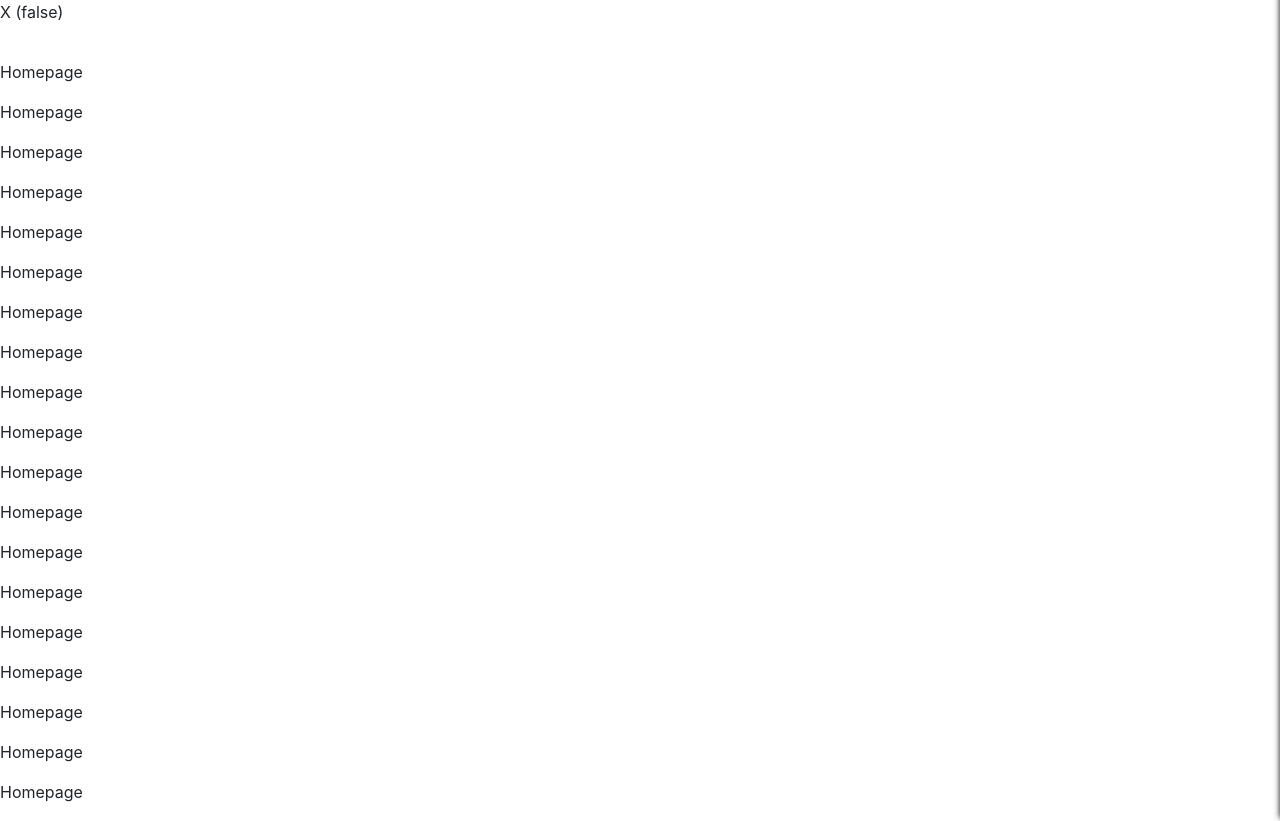
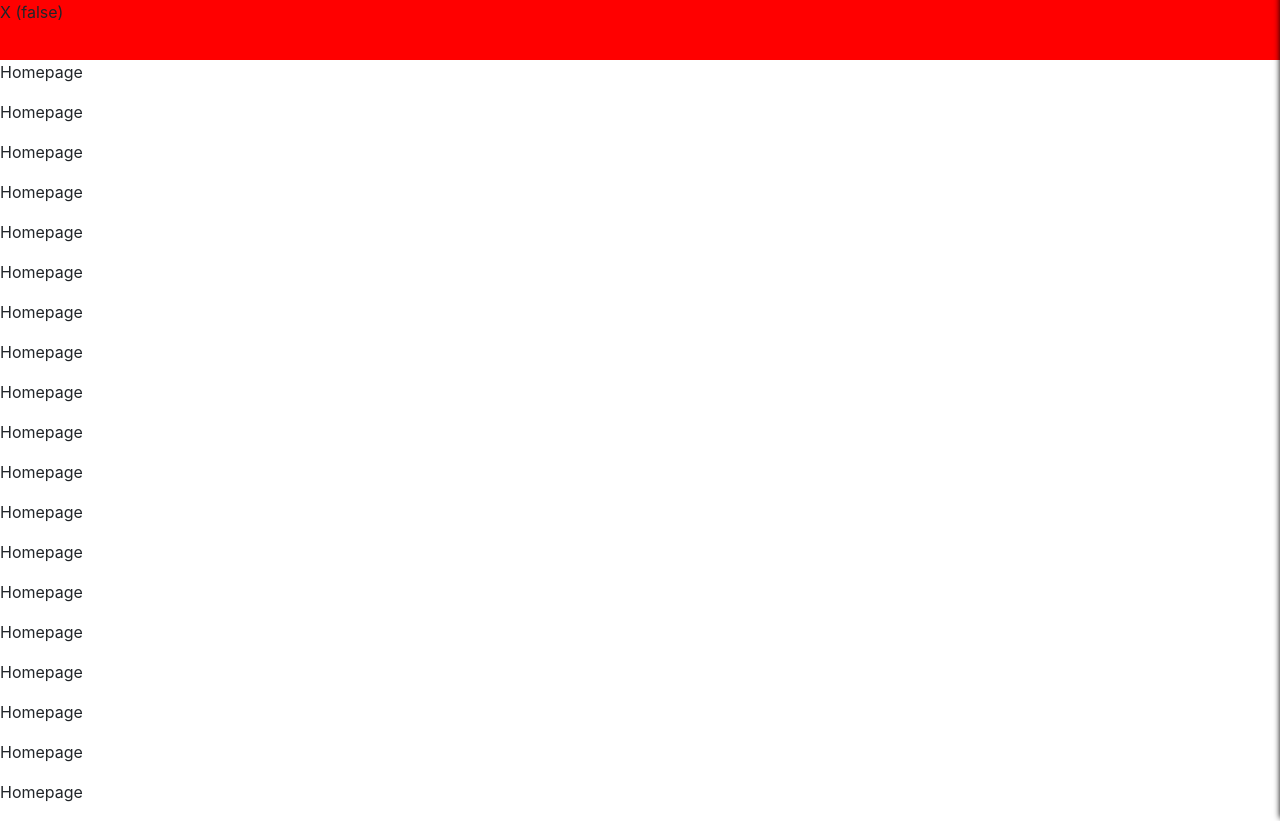
Before and after one commit to zoraneus/myFolio, a React (Create React App) app: page / in a window 1280 px wide. Shown: the top 821 px of the page. Built offline with nearby package versions, Linux system fonts and the light colour scheme.

Commit message:
hook scroll

```diff
--- a/src/Components/Navbar/navbar.js
+++ b/src/Components/Navbar/navbar.js
@@ -1,11 +1,17 @@
 import React from 'react';
+import useScrollYOffset from '../../Hooks/useScrollYOffset';
+
 import styles from './navbar.module.scss';
 import {SidebarToggle} from '../Sidebar';
 
-const Navbar = () => (
-  <div className={`${styles.Navbar} ${window.pageYOffset && styles.white}`}>
-    <SidebarToggle />
-  </div>
-)
+const Navbar = () => {
+  const position = useScrollYOffset();
+
+  return (
+    <div className={`${styles.Navbar} ${position && styles.white}`}>
+      <SidebarToggle />
+    </div>
+    )
+}
 
 export default Navbar;
--- a/src/Components/Navbar/navbar.module.scss
+++ b/src/Components/Navbar/navbar.module.scss
@@ -1,5 +1,8 @@
 .Navbar {
   min-height: 60px;
+  background-color: red;
+  width: 100%;
+  transition: all 0.5s;
   position: fixed;
     top: 0;
     left: 0;
--- /dev/null
+++ b/src/Hooks/useScrollYOffset.js
@@ -0,0 +1,15 @@
+import {useState, useEffect} from 'react';
+
+export const useScrollY = () => {
+  const [position, setPosition] = useState(0);
+
+  useEffect(() => {
+    const setFromEvent = e => {setPosition(window.pageYOffset)};
+    window.addEventListener('scroll', setFromEvent);
+    return () => {window.removeEventListener('scroll', setFromEvent)}
+  }, []);
+
+  return (position);
+}
+
+export default useScrollY;
```
